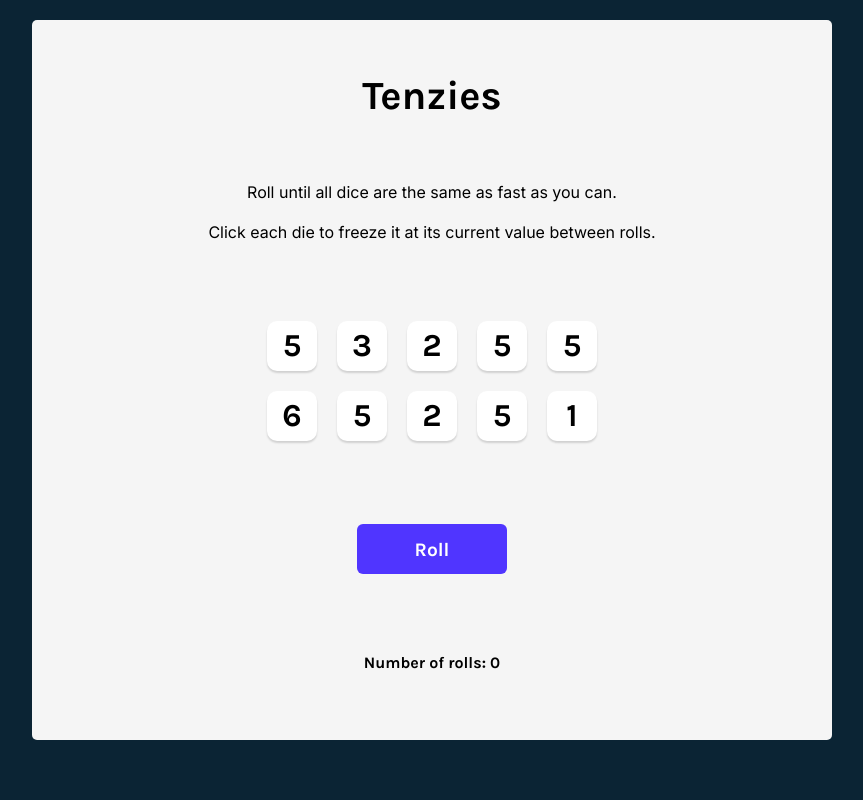
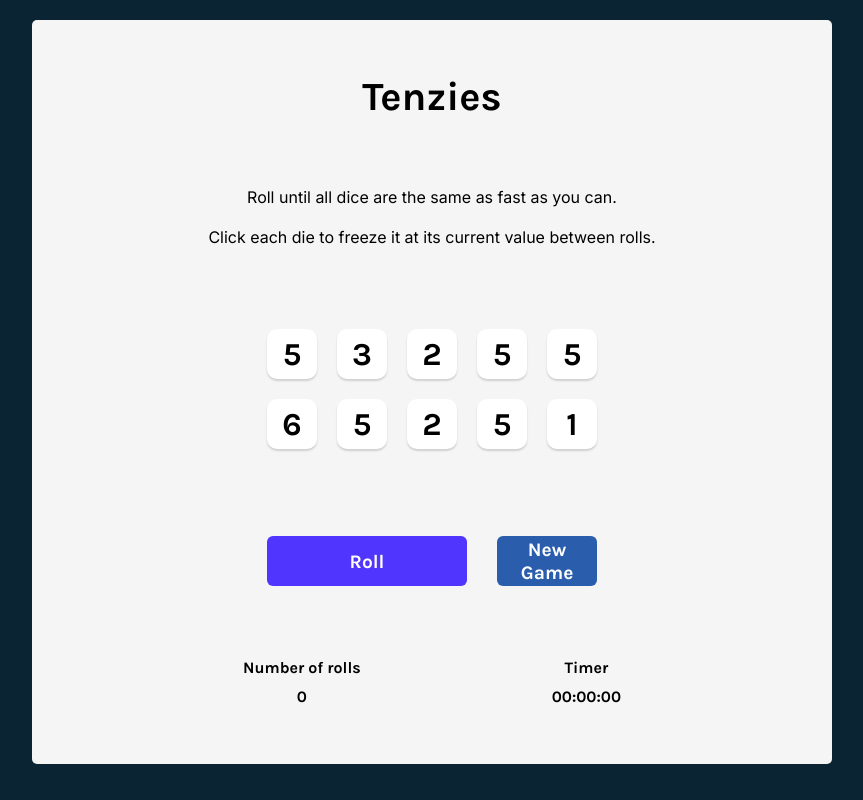
Before and after one commit to jmcarvajalj/tenzies, a React (Vite) app: page / in a window 1280 px wide. Shown: the whole page, without its empty margins (208-1071 px from the left). Built offline with nearby package versions, Linux system fonts and the light colour scheme.

Commit message:
added new game button

```diff
--- a/src/App.jsx
+++ b/src/App.jsx
@@ -60,6 +60,12 @@ export default function App() {
     }))
   }
 
+  function newGame() {
+    setTenzies(false)
+    setDice(allNewDice())
+    setRolls(0)
+  }
+
   const diceElements = dice.map(die => (
     <Die
       key={die.id}
@@ -75,18 +81,32 @@ export default function App() {
       <h1 className="title">Tenzies</h1>
       <p className="instructions">Roll until all dice are the same as fast as you can.<br /><br />
         Click each die to freeze it at its current value between rolls.</p>
-
       <div className="dice-container">
         {diceElements}
       </div>
+      <div className="buttons">
         <button
           className="roll-dice"
           onClick={rollDice}
         >
           {tenzies ? "New Game" : "Roll"}
         </button>
+        <button
+          className="new-game"
+          onClick={newGame}
+        >
+          New Game
+        </button>
+      </div>
       <div className="info-container">
-        <p className="number-rolls">Number of rolls: {rolls} </p>
+        <div className="rolls">
+          <p className="number-rolls">Number of rolls</p>
+          <p className="number-rolls">{rolls}</p>
+        </div>
+        <div className="timer">
+          <p className="timer-count">Timer</p>
+          <p className="timer-count">00:00:00</p>
+        </div>
       </div>
     </main>
   )
--- a/src/style.css
+++ b/src/style.css
@@ -11,7 +11,7 @@ body {
 
 main {
     background-color: #F5F5F5;
-    height: 90vh;
+    height: 93vh;
     max-width: 800px;
     border-radius: 5px;
     padding: 20px;
@@ -57,9 +57,15 @@ main {
     font-size: 2rem;
 }
 
+.buttons {
+    display: flex;
+    align-items: center;
+    justify-content: center;
+}
+
 .roll-dice {
     height: 50px;
-    width: 150px;
+    width: 200px;
     border: none;
     border-radius: 6px;
     background-color: #5035FF;
@@ -67,8 +73,7 @@ main {
     font-size: 1.2rem;
     font-family: 'Karla', sans-serif;
     cursor: pointer;
-    margin-left: 40px;
-    margin-right: 40px;
+    margin-right: 30px;
 }
 
 .roll-dice:focus {
@@ -81,18 +86,66 @@ main {
 }
 
 .roll-dice:hover {
-    background-color: #492ef7;
+    background-color: #492EF7;
 }
 
-.info-container {
+.new-game {
+    height: 50px;
+    width: 100px;
+    border: none;
+    border-radius: 6px;
+    background-color: #2A5EAD;
+    color: white;
+    font-size: 1.2rem;
+    font-family: 'Karla', sans-serif;
+    cursor: pointer;
+}
+
+.new-game:focus {
+    outline: none;
+}
+
+.new-game:active {
+    box-shadow: inset 5px 5px 10px -3px rgba(0, 0, 0, 0.7);
+    background-color: #1950a1;
+}
+
+.new-game:hover {
+    background-color: #1950a1;
+}
+
+.info-container-header {
     display: flex;
     width: 100%;
     align-items: center;
     justify-content: space-evenly;
 }
 
+.info-container{
+    display: flex;
+    width: 100%;
+    align-items: center;
+    justify-content: space-evenly;
+}
+
+.rolls {
+    display: flex;
+    flex-direction: column;
+    align-items: center;
+}
+
 .number-rolls {
-    margin-left: 20px;
-    margin-right: 20px;
-    padding: auto;
+    margin-top: 5px;
+    margin-bottom: 5px;
 }
+
+.timer {
+    display: flex;
+    flex-direction: column;
+    align-items: center;
+}
+
+.timer-count {
+    margin-top: 5px;
+    margin-bottom: 5px;
+}
```
Lines whose indentation alone changed are shown as unchanged.
